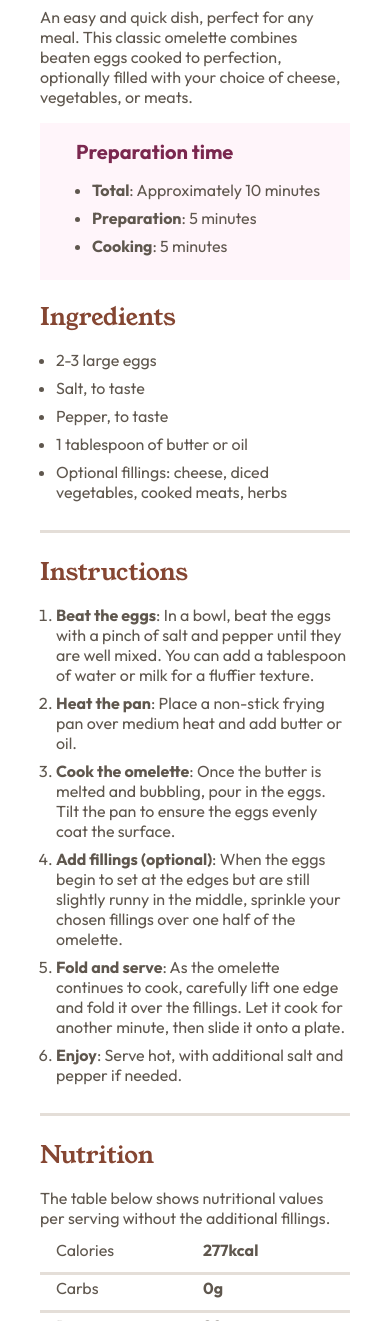
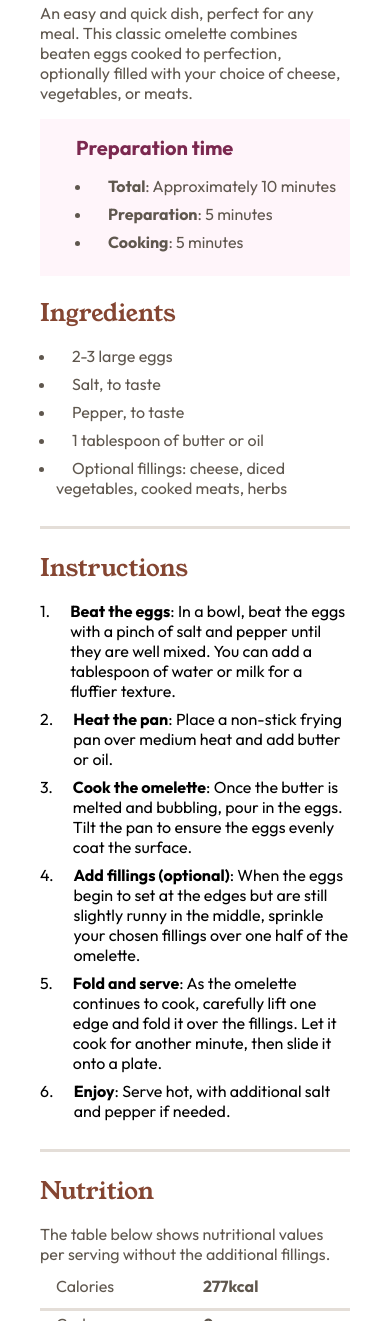
Before and after one commit to yogacups/Blog-preview-card-Solution, a plain HTML site: page Recipe Page/index.html in a window 390 px wide. Shown: the part 462-1783 px from the top of the page. Drawn offline with Linux system fonts and the light colour scheme.

Commit message:
recipe page edit, mobile view not done yet

```diff
--- a/Recipe Page/index.html
+++ b/Recipe Page/index.html
@@ -38,54 +38,84 @@
       <div class="preparation">
         <h3>Preparation time</h3>
         <ul>
-          <li><a>Total</a>: Approximately 10 minutes</li>
-          <li><a>Preparation</a>: 5 minutes</li>
-          <li><a>Cooking</a>: 5 minutes</li>
+          <li>
+            <span><a>Total</a></span
+            >: Approximately 10 minutes
+          </li>
+          <li>
+            <span><a>Preparation</a></span
+            >: 5 minutes
+          </li>
+          <li>
+            <span><a>Cooking</a></span
+            >: 5 minutes
+          </li>
         </ul>
       </div>
       <div class="ingredients">
         <h2 id="ingredients">Ingredients</h2>
         <ul>
-          <li>2-3 large eggs</li>
-          <li>Salt, to taste</li>
-          <li>Pepper, to taste</li>
-          <li>1 tablespoon of butter or oil</li>
+          <li><span>2-3 large eggs</span></li>
+          <li><span>Salt, to taste</span></li>
+          <li><span>Pepper, to taste</span></li>
+          <li><span>1 tablespoon of butter or oil</span></li>
           <li>
-            Optional fillings: cheese, diced vegetables, cooked meats, herbs
+            <span
+              >Optional fillings: cheese, diced vegetables, cooked meats,
+              herbs</span
+            >
           </li>
         </ul>
       </div>
       <div class="instruction">
         <h2 id="instruction">Instructions</h2>
-        <ol>
-          <li>
+        <div class="items">
+          <div class="number">1.</div>
+          <div class="step">
             <a>Beat the eggs</a>: In a bowl, beat the eggs with a pinch of salt
             and pepper until they are well mixed. You can add a tablespoon of
             water or milk for a fluffier texture.
-          </li>
-          <li>
+          </div>
+        </div>
+        <div class="items">
+          <div class="number">2.</div>
+          <div class="step">
             <a>Heat the pan</a>: Place a non-stick frying pan over medium heat
             and add butter or oil.
-          </li>
-          <li>
+          </div>
+        </div>
+
+        <div class="items">
+          <div class="number">3.</div>
+          <div class="step">
             <a>Cook the omelette</a>: Once the butter is melted and bubbling,
             pour in the eggs. Tilt the pan to ensure the eggs evenly coat the
             surface.
-          </li>
-          <li>
+          </div>
+        </div>
+        <div class="items">
+          <div class="number">4.</div>
+          <div class="step">
             <a>Add fillings (optional)</a>: When the eggs begin to set at the
             edges but are still slightly runny in the middle, sprinkle your
             chosen fillings over one half of the omelette.
-          </li>
-          <li>
+          </div>
+        </div>
+
+        <div class="items">
+          <div class="number">5.</div>
+          <div class="step">
             <a>Fold and serve</a>: As the omelette continues to cook, carefully
             lift one edge and fold it over the fillings. Let it cook for another
             minute, then slide it onto a plate.
-          </li>
-          <li>
+          </div>
+        </div>
+        <div class="items">
+          <div class="number">6.</div>
+          <div class="step">
             <a>Enjoy</a>: Serve hot, with additional salt and pepper if needed.
-          </li>
-        </ol>
+          </div>
+        </div>
       </div>
       <div class="nutrition">
         <h2 id="nutrition">Nutrition</h2>
--- a/Recipe Page/style.css
+++ b/Recipe Page/style.css
@@ -30,6 +30,9 @@ li {
 
 a {
   font-weight: 800;
+}
+span {
+  margin-left: 1rem;
 }
 
 .container {
@@ -108,6 +111,17 @@ a {
 .container .nutrition .net {
   font-weight: 900;
 }
+
+.container .instruction .items {
+  display: flex;
+  flex-direction: row;
+  margin-bottom: 0.5rem;
+}
+
+.container .instruction .items .number {
+  margin-right: 1.25rem;
+}
+
 .attribution {
   font-size: 11px;
   text-align: center;
@@ -115,3 +129,15 @@ a {
 .attribution a {
   color: hsl(330, 100%, 98%);
 }
+
+@media (max-width: 540px) {
+  .container {
+    margin: 0;
+    border-radius: 0;
+  }
+
+  .container .illustration {
+    padding: 0;
+    border-radius: 0;
+  }
+}
```
